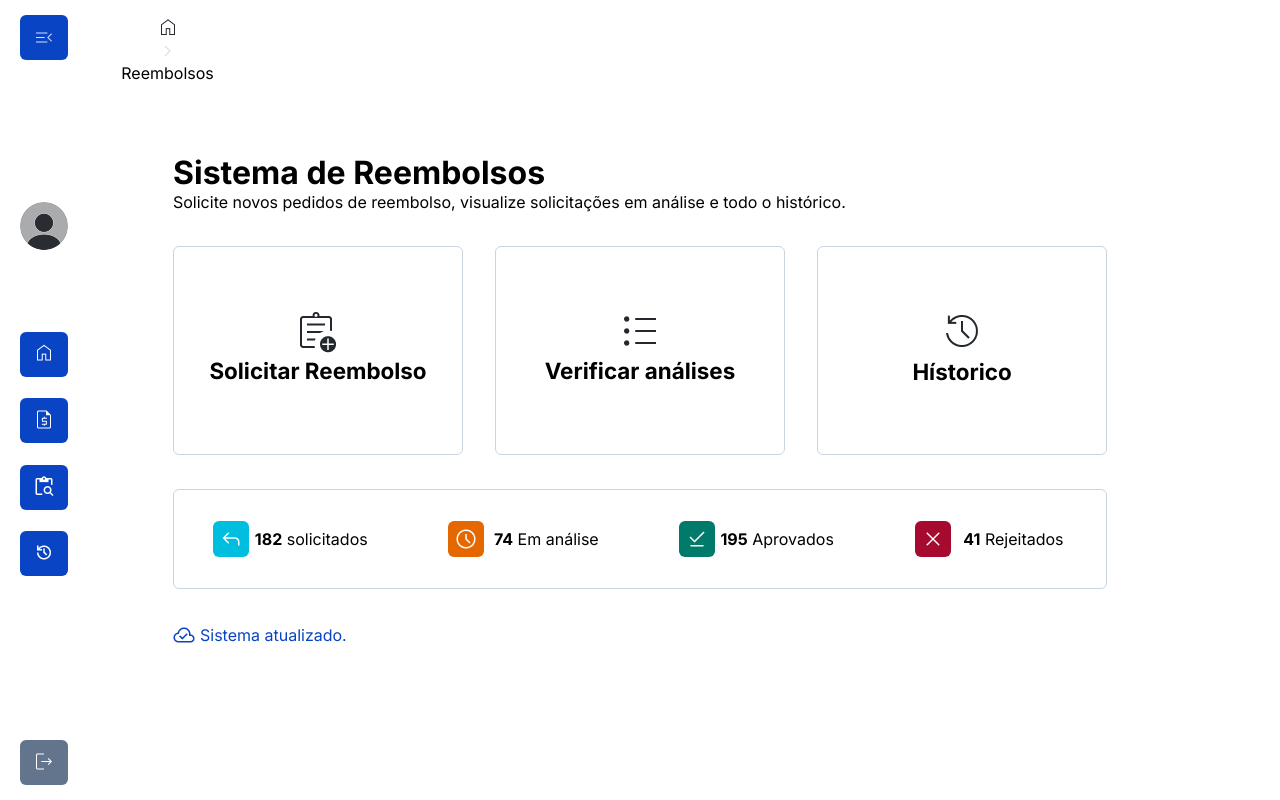
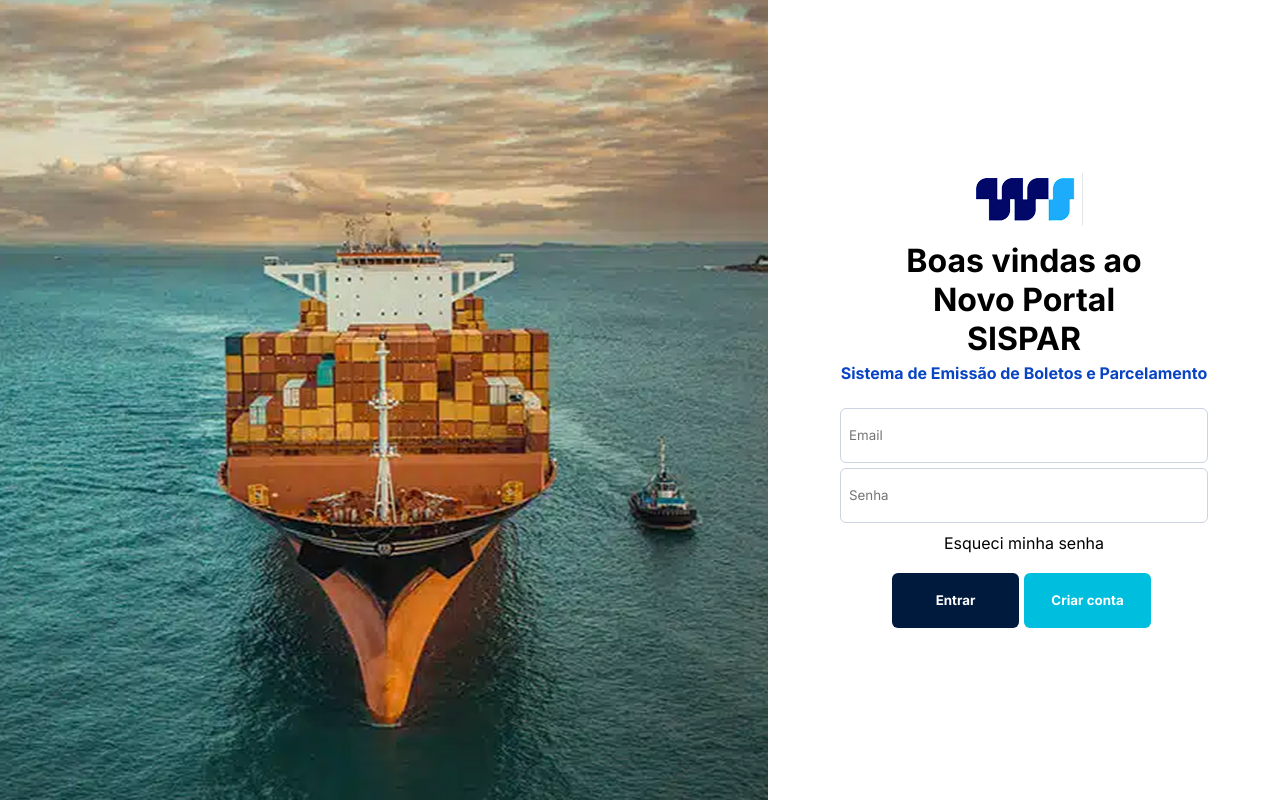
Before and after one commit to Felipesv1/Sispar, a React (Vite) app: page / in a window 1280 px wide. Built offline with nearby package versions, Linux system fonts and the light colour scheme.

Commit message:
router implemeted

```diff
--- a/src/App.jsx
+++ b/src/App.jsx
@@ -1,11 +1,21 @@
-// import Login from "./components/login/Login.jsx";
+import Login from "./components/login/Login.jsx";
+import { BrowserRouter, Routes, Route } from "react-router-dom";
 import Reembolsos from "./components/reembolso/Reembolsos.jsx";
+import Solicitar_reembolso from "./components/solicitacao/Solicitacao.jsx";
 import "../src/global.scss";
 function App() {
   return (
     <>
-      {/* <Login /> */}
-      <Reembolsos />
+      <BrowserRouter>
+        <Routes>
+          <Route path="/" element={<Login />} />
+          <Route path="/reembolso" element={<Reembolsos />} />
+          <Route
+            path="/solicitar-reembolso"
+            element={<Solicitar_reembolso />}
+          />
+        </Routes>
+      </BrowserRouter>
     </>
   );
 }
```
